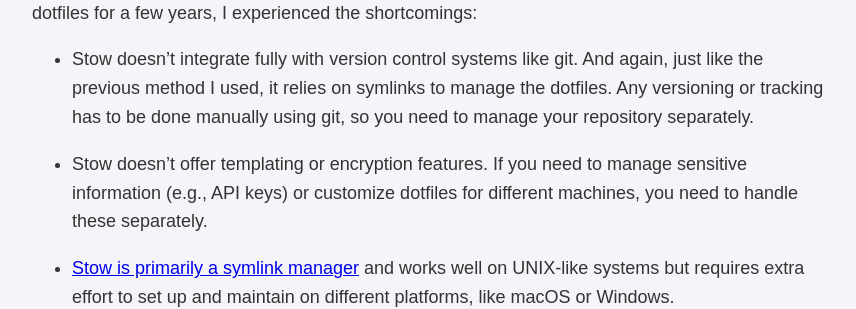
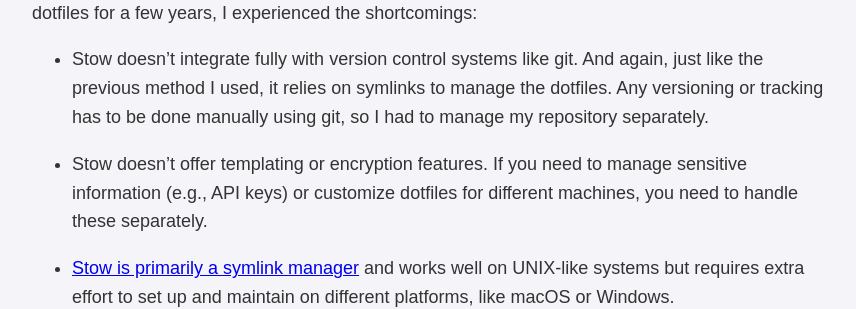
Before and after one commit to stoddart/stoddart.github.io, a Jekyll site: the page built from _posts/2024-09-08-managing-dotfiles-with-chezmoi.md, in a window 1280 px wide and 900 px high, scrolled down 1370 px. Shown: the part 211-520 px from the top of the window, without its empty margins (208-1064 px from the left). Built offline with Jekyll 4.4.1, drawn with Linux system fonts in a browser that asks for light colours.

Commit message:
Corrected some text to active voice

```diff
--- a/_posts/2024-09-08-managing-dotfiles-with-chezmoi.md
+++ b/_posts/2024-09-08-managing-dotfiles-with-chezmoi.md
@@ -31,7 +31,7 @@ In the past, to achieve this I had tried several methods. The first time, I used
 
 That setup didn't last long. I remembered [GNU stow](https://www.gnu.org/software/stow/) and decided that it might be a solution, since Stow is cross-platform and has very simple [git](https://git-scm.com/) integration. However, after using Stow to manage my dotfiles for a few years, I experienced the shortcomings:
 
-- Stow doesn't integrate fully with version control systems like git. And again, just like the previous method I used, it relies on symlinks to manage the dotfiles. Any versioning or tracking has to be done manually using git, so you need to manage your repository separately.
+- Stow doesn't integrate fully with version control systems like git. And again, just like the previous method I used, it relies on symlinks to manage the dotfiles. Any versioning or tracking has to be done manually using git, so I had to manage my repository separately.
 
 - Stow doesn't offer templating or encryption features. If you need to manage sensitive information (e.g., API keys) or customize dotfiles for different machines, you need to handle these separately.
 
```
Also changed, not shown: 2 other files.
